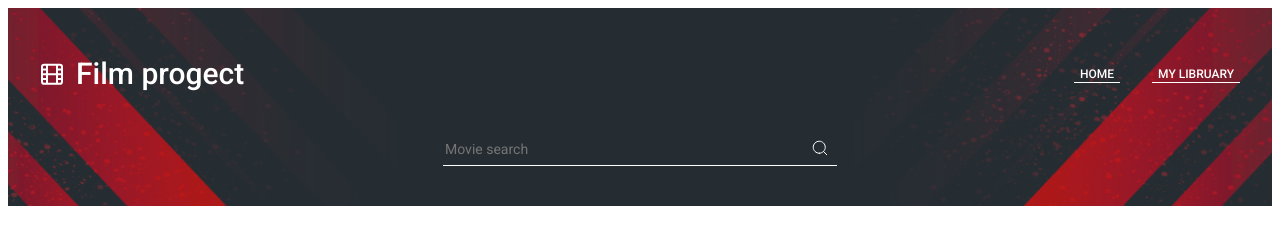
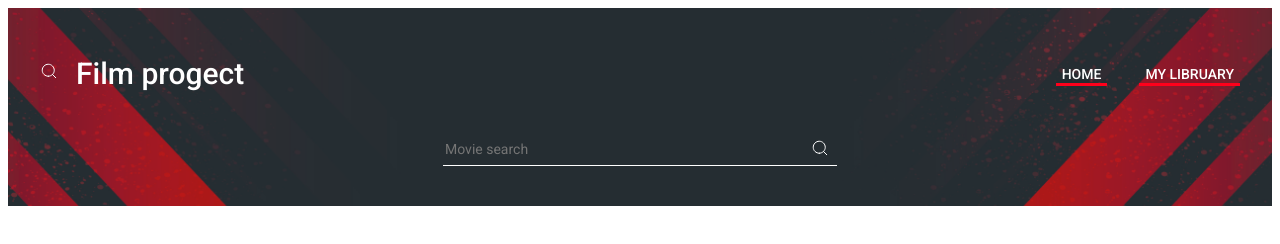
Before and after one commit to BobryshevAnton/independent-project, a website built with Parcel: page src/index.html in a window 1280 px wide. Built offline with nearby package versions, Linux system fonts and the light colour scheme.

Commit message:
add header

```diff
--- a/src/partials/header_index.html
+++ b/src/partials/header_index.html
@@ -3,8 +3,8 @@
     <div class="header-logo">
       <div class="header-logo__link">
         <a class="header__link" href=""
-          ><svg class="header__svg" width="24" height="24">
-            <use href="./images/icon/Logo-mobile.svg#icon-film"></use>
+          ><svg class="bob" width="24" height="24">
+            <use href="./images/icon/search_icon.svg#lupa"></use>
           </svg>
         </a>
         <a class="logo-name" href="./index.html">Film progect</a>
--- a/src/sass/layout/_header.scss
+++ b/src/sass/layout/_header.scss
@@ -48,7 +48,7 @@
 .header__btn {
   font-family: 'Roboto';
   font-weight: 500;
-  font-size: 12px;
+  font-size: 14px;
 
   color: #ffffff;
   background-color: rgba(255, 255, 255, 0);
@@ -100,27 +100,32 @@
   font-family: 'Roboto';
   font-style: normal;
   font-weight: 500;
-  font-size: 12px;
+
   line-height: 1.16px;
-  /* identical to box height */
-
   text-transform: uppercase;
-
   color: #ffffff;
   background-color: rgba(255, 255, 255, 0);
 }
+.logo-name:hover,
+.logo-name:focus,
+.header__btn:hover,
+.header__btn:focus {
+  color: #ff001b;
+}
+
 .current {
   font-weight: 505;
   position: relative;
-  color: #ffffff;
+
   font-size: 12.5px;
 }
 .current::after {
   position: absolute;
-  bottom: -1px;
+  bottom: -3px;
   content: '';
   display: flex;
   width: 100%;
-  height: 1px;
-  background-color: #ffffff;
+  height: 3px;
+  color: #ff001b;
+  background-color: #ff001b;
 }
```
Also changed, not shown: src/images/andrii-s.jpg (deleted), src/images/andrii.jpg (deleted), src/images/lika.jpg (deleted), src/images/photo_2022-06-15_13-16-12.jpg (deleted), src/images/roma.jpg (deleted), src/images/symbol-defs.svg (added), src/images/yura.jpg (deleted).
